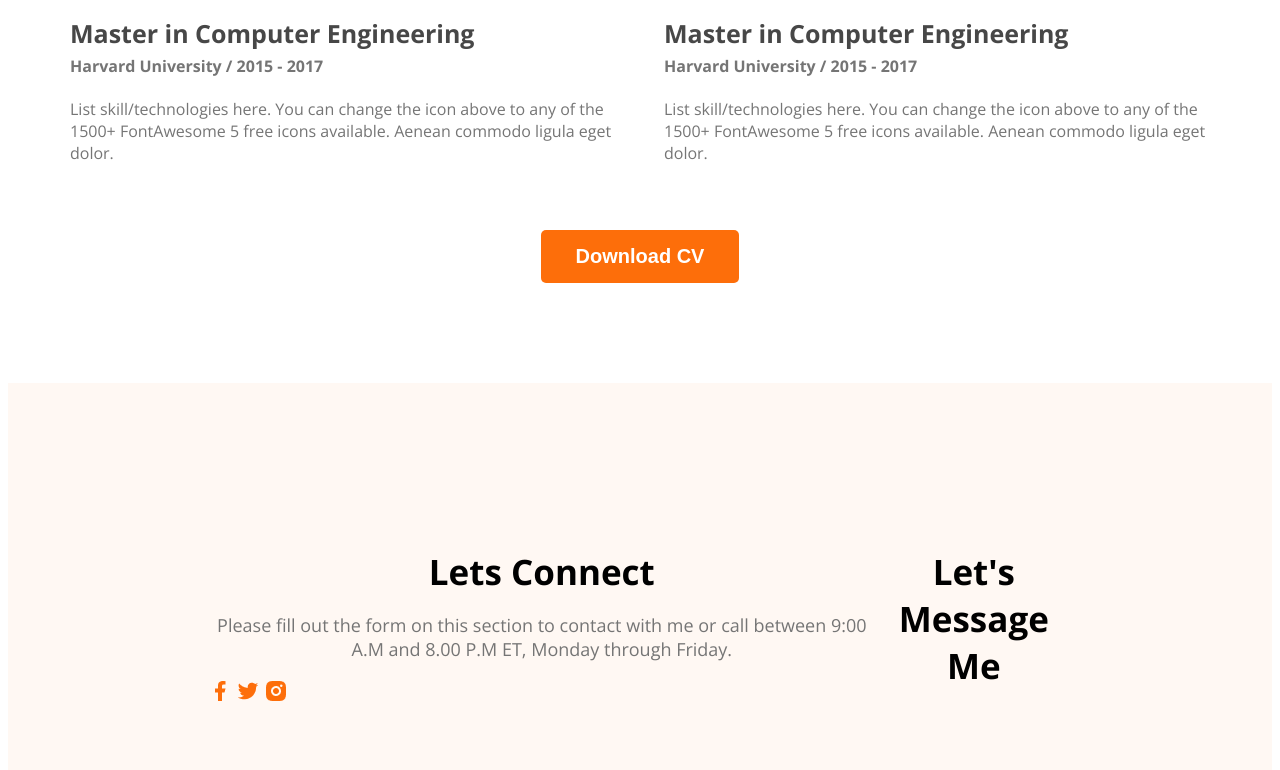
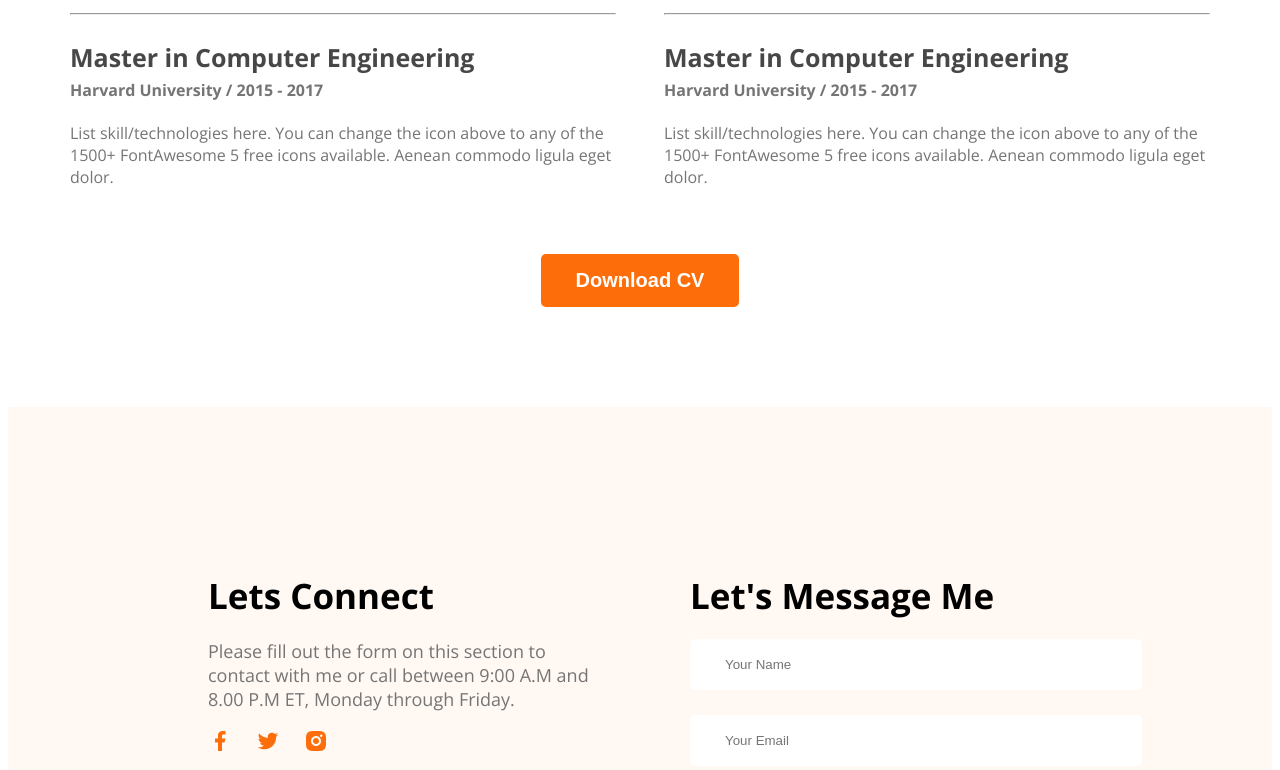
Before and after one commit to Sarmin00/developer-portfolio, a plain HTML site: page index.html in a window 1280 px wide. Shown: the part 2774-3544 px from the top of the page. Drawn offline with nearby package versions, Linux system fonts and the light colour scheme.

Commit message:
added footer finished

```diff
--- a/index.html
+++ b/index.html
@@ -173,7 +173,8 @@
     <footer>
         <div class="footer-column">
             <h3 class="section-title">Lets Connect</h3>
-            <p class="section-description">Please fill out the form on this section to contact with me or call between
+            <p class="section-description des">Please fill out the form on this section to contact with me or call
+                between
                 9:00 A.M and 8.00 P.M ET, Monday through
                 Friday.</p>
             <div class="social-links">
@@ -186,6 +187,12 @@
         </div>
         <div class="footer-column">
             <h3 class="section-title">Let's Message Me</h3>
+            <form action="" class="contact">
+                <input type="text" placeholder="Your Name">
+                <input type="email" placeholder="Your Email">
+                <textarea name="" id="" cols="30" rows="10"></textarea>
+                <input class="btn-primary" type="submit" value="submit">
+            </form>
         </div>
     </footer>
 </body>
--- a/styles/portfolio.css
+++ b/styles/portfolio.css
@@ -165,7 +165,33 @@
 /* Footer style */
 footer {
   display: flex;
+  gap: 100px;
   background: #fff8f3;
   margin-top: 100px;
   padding: 130px 200px;
 }
+.footer-column {
+  width: 50%;
+}
+.section-title {
+  text-align: left;
+  margin-bottom: 20px;
+}
+.des {
+  text-align: left;
+}
+.social-links a{
+  margin-right: 20px;
+}
+
+.contact input[type="text"],
+.contact input[type="email"],
+textarea {
+  display: block;
+  border: none;
+  margin-bottom: 25px;
+  padding: 18px 35px;
+  color: #757575;
+  border-radius: 5px;
+  width: 100%;
+}
```
